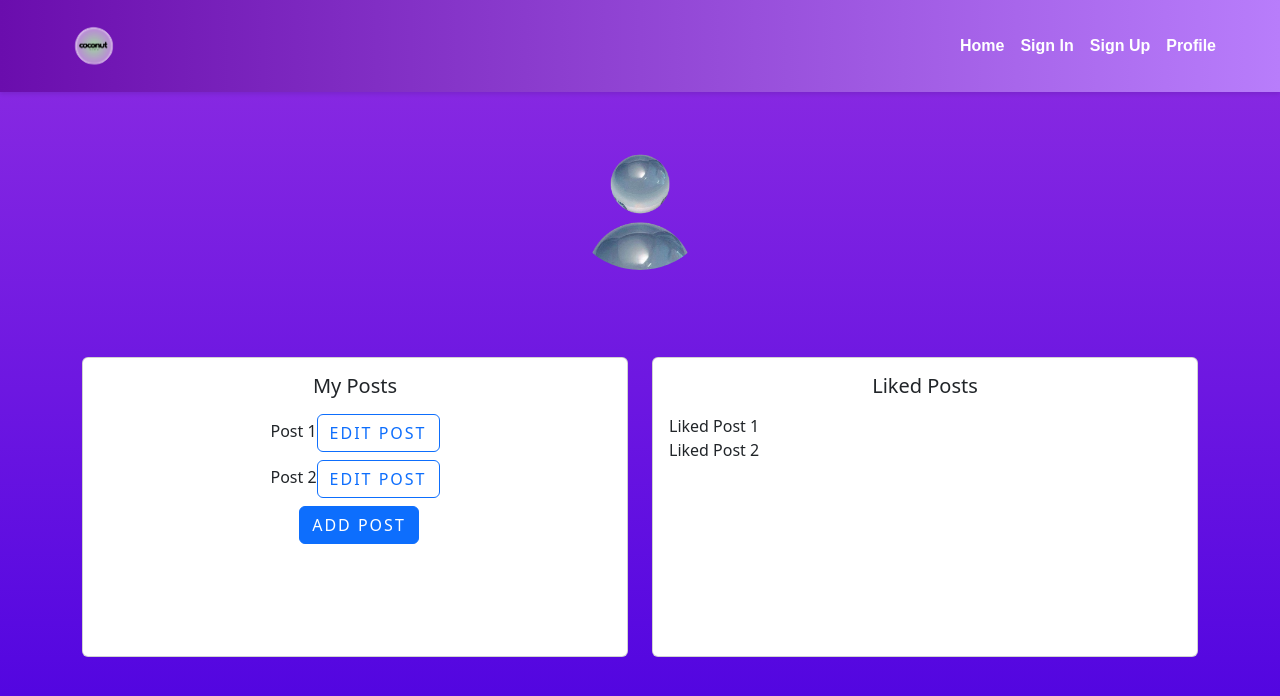
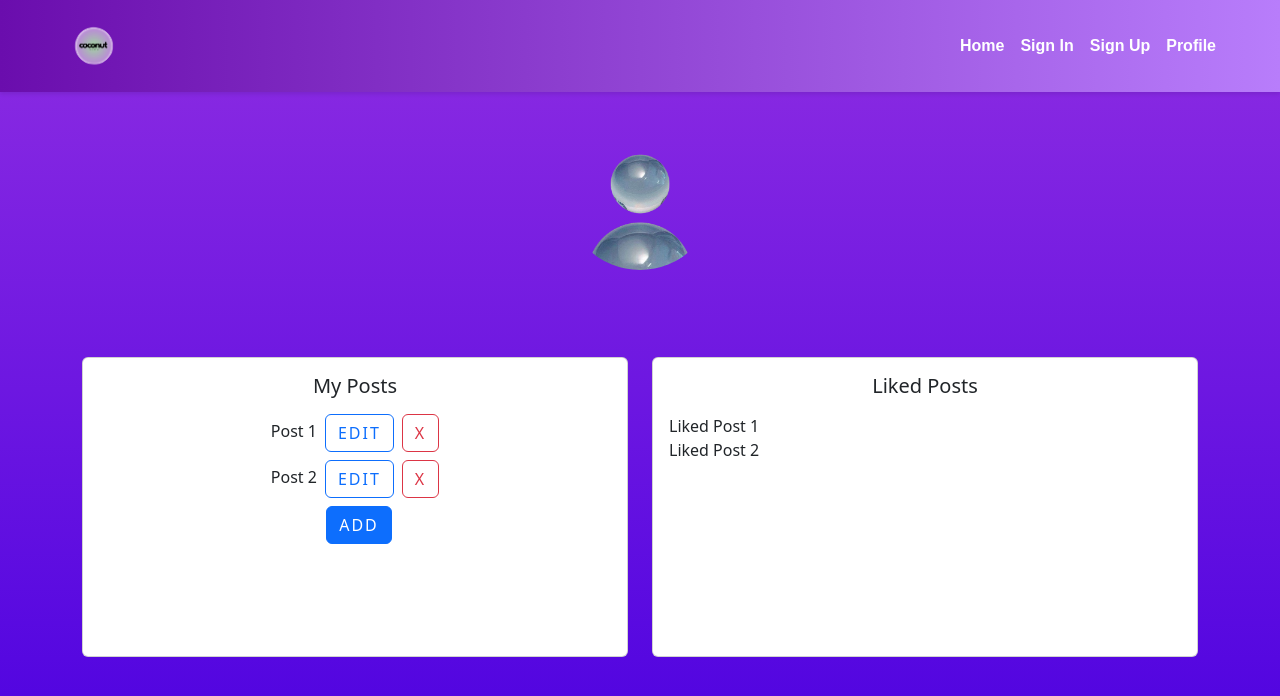
Before and after one commit to EmilijaPaleckyte/React-apollo-stack-SOCIAL_MEDIA, a React (Vite) app in the folder client/: page /profile in a window 1280 px wide. Shown: the top 696 px of the page. Built offline with nearby package versions, Linux system fonts and the light colour scheme.

Commit message:
Added an X button for deleting posts

```diff
--- a/client/src/components/profile.jsx
+++ b/client/src/components/profile.jsx
@@ -23,6 +23,12 @@ const UserProfile = ({ username }) => {
       updatedPosts[index] = editedPost;
       setPosts(updatedPosts);
     }
+  };
+
+  const deletePost = (index) => {
+    const updatedPosts = [...posts];
+    updatedPosts.splice(index, 1);
+    setPosts(updatedPosts);
   };
 
   return (
@@ -64,10 +70,16 @@ const UserProfile = ({ username }) => {
                   <div key={index} className="mb-2">
                     {post}
                     <button
-                      className="btn btn-outline-primary btn-favorite"
+                      className="btn btn-outline-primary btn-favorite ms-2"
                       onClick={() => editPost(index)}
                     >
-                      Edit Post
+                      Edit
+                    </button>
+                    <button
+                      className="btn btn-outline-danger btn-favorite ms-2"
+                      onClick={() => deletePost(index)}
+                    >
+                      X
                     </button>
                   </div>
                 ))}
@@ -75,12 +87,11 @@ const UserProfile = ({ username }) => {
                   className="btn btn-primary btn-tag ms-2"
                   onClick={addPost}
                 >
-                  Add Post
+                  Add
                 </button>
               </div>
             </div>
           </section>
-
           {/* Liked Posts Section */}
           <section
             className="col-md-6 mb-4"
```
Also changed, not shown: 1 other file (tests, documents, lock files or other folders).
